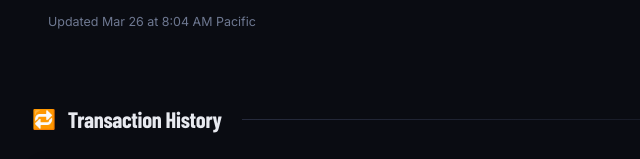
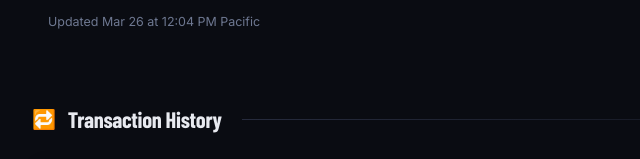
Before and after one commit to IsoscelesKr4mer/issyfantasybaseball2026, a plain HTML site: page teams/one-ball.html in a window 1280 px wide. Shown: the part 1960-2119 px from the top of the page, 0-640 px from the left. Drawn offline with nearby package versions, Linux system fonts and the light colour scheme; a web font is replaced by a local one.

Commit message:
auto: live refresh — Mar 26 at 12:04 PM PT

```diff
--- a/teams/one-ball.html
+++ b/teams/one-ball.html
@@ -176,7 +176,7 @@
     <!-- AUTO:ROSTER_END -->
     <div class="table-footer">
       <!-- AUTO:UPDATED_AT_START -->
-<span class="muted">Updated Mar 26 at 8:04 AM Pacific</span>
+<span class="muted">Updated Mar 26 at 12:04 PM Pacific</span>
     <!-- AUTO:UPDATED_AT_END -->
     </div>
   </section>
```
